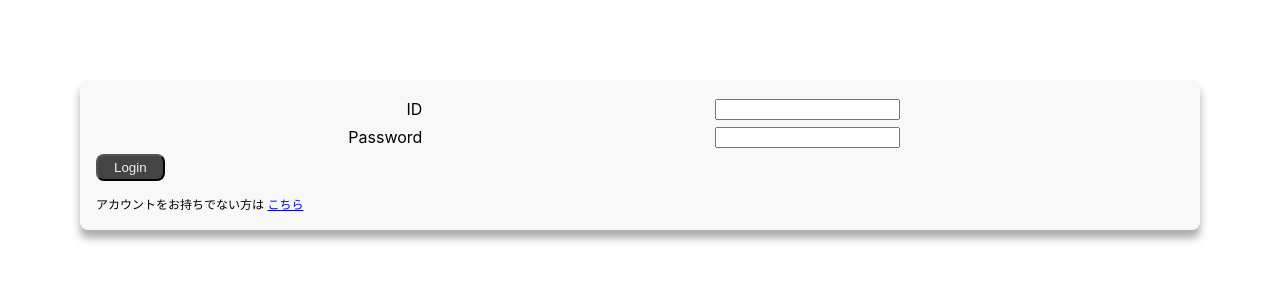
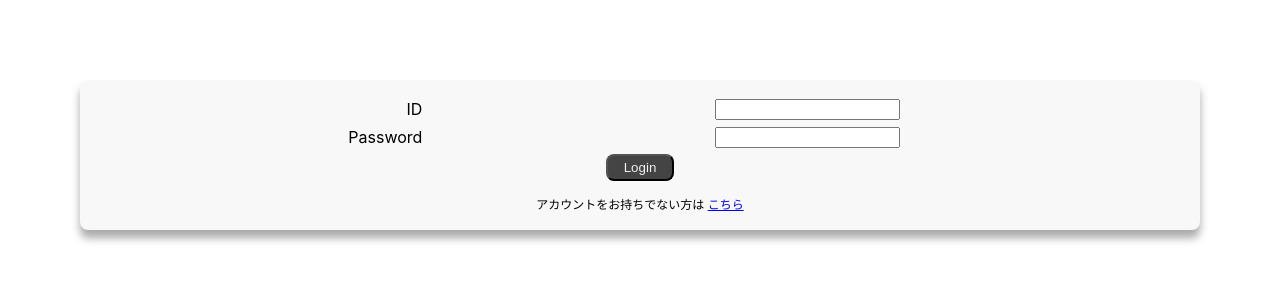
Before and after one commit to setoguchi487/frontend, a React (Create React App) app: page / in a window 1280 px wide. Shown: the top 300 px of the page. Built offline with nearby package versions, Linux system fonts and the light colour scheme.

Commit message:
ログインボタン修正

```diff
--- a/src/components/SignIn.tsx
+++ b/src/components/SignIn.tsx
@@ -75,16 +75,16 @@ export default function SignIn() {
           />
         </SSignInInput>
       </SSignInRow>
-      <SSignInRow>
+      <SSignInRowCenter>
         <SLoginButton type="button" onClick={onSignInClick}>
           Login
         </SLoginButton>
-      </SSignInRow>
-      <SSignInRow>
+      </SSignInRowCenter>
+      <SSignInRowCenter>
         <SInlineText>
           アカウントをお持ちでない方は <Link to="/register">こちら</Link>
         </SInlineText>
-      </SSignInRow>
+      </SSignInRowCenter>
     </SSignInFrame>
   );
 }
@@ -103,6 +103,10 @@ const SSignInRow = styled.div`
   margin-top: 6px;
   margin-bottom: 6px;
   width: 100%;
+`;
+
+const SSignInRowCenter = styled(SSignInRow)`
+  justify-content: center;
 `;
 
 const SSignInLabel = styled.span`
@@ -128,5 +132,5 @@ const SInlineText = styled.span`
   display: block;
   margin-top: 8px;
   font-size: 12px;
-  text-align: right;
+  text-align: center;
 `;
```
